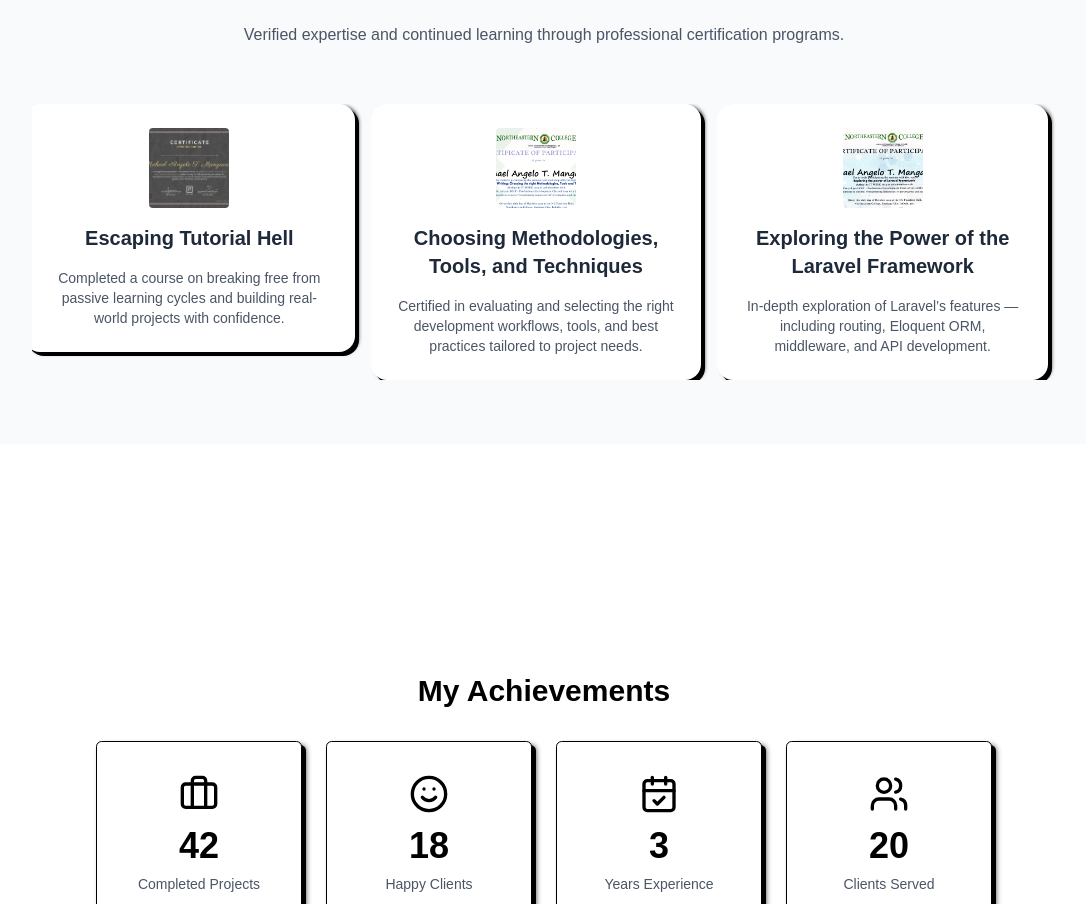
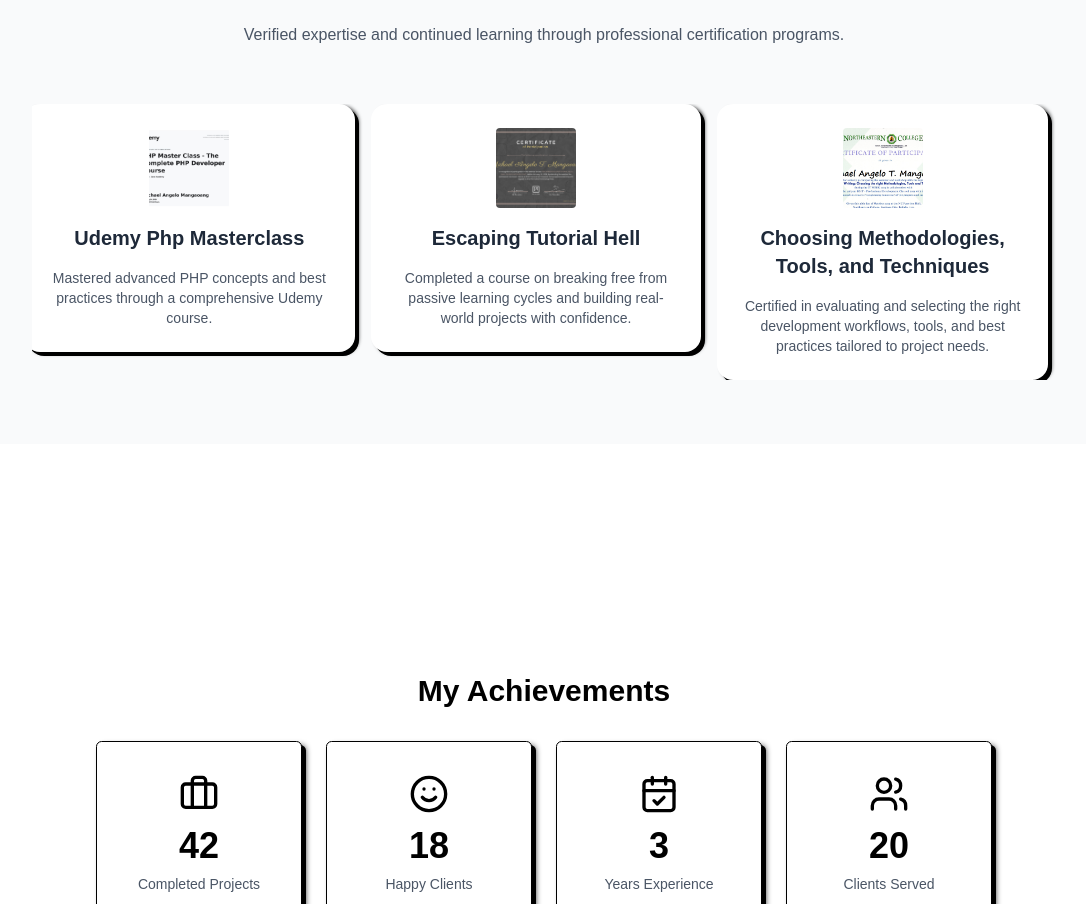
Before and after one commit to michaelrrrxxz/portfolio, a React (Vite) app: page / in a window 1280 px wide. Shown: the part 2488-3392 px from the top of the page, without its empty margins (96-1182 px from the left). Built offline with nearby package versions, Linux system fonts and the light colour scheme; no server answers.

Commit message:
add new cert

```diff
--- a/src/components/page/certificate.tsx
+++ b/src/components/page/certificate.tsx
@@ -9,6 +9,12 @@ import { CertificationCard } from "./../CertificationCard";
 import type { CertificationCardProps } from "./../CertificationCard";
 
 const CERTIFICATIONS: CertificationCardProps[] = [
+    {
+    image: "/images/cert4.png",
+    title: "Udemy Php Masterclass",
+    description:
+      "Mastered advanced PHP concepts and best practices through a comprehensive Udemy course.",
+  },
   {
     image: "/images/cert1.png",
     title: "Escaping Tutorial Hell",
@@ -27,6 +33,7 @@ const CERTIFICATIONS: CertificationCardProps[] = [
     description:
       "In-depth exploration of Laravel’s features — including routing, Eloquent ORM, middleware, and API development.",
   },
+
 ];
 
 
```
Also changed, not shown: public/images/cert4.png (added).
